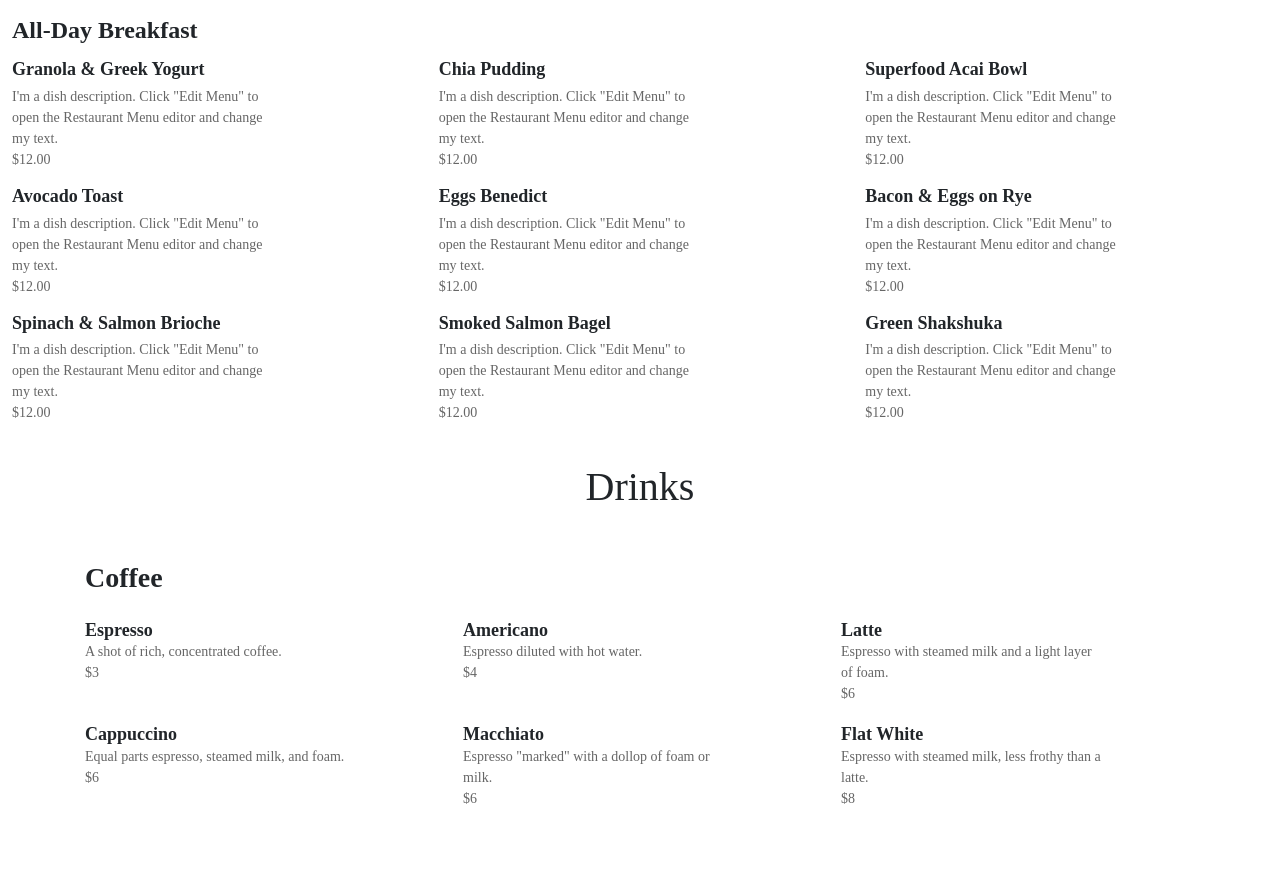
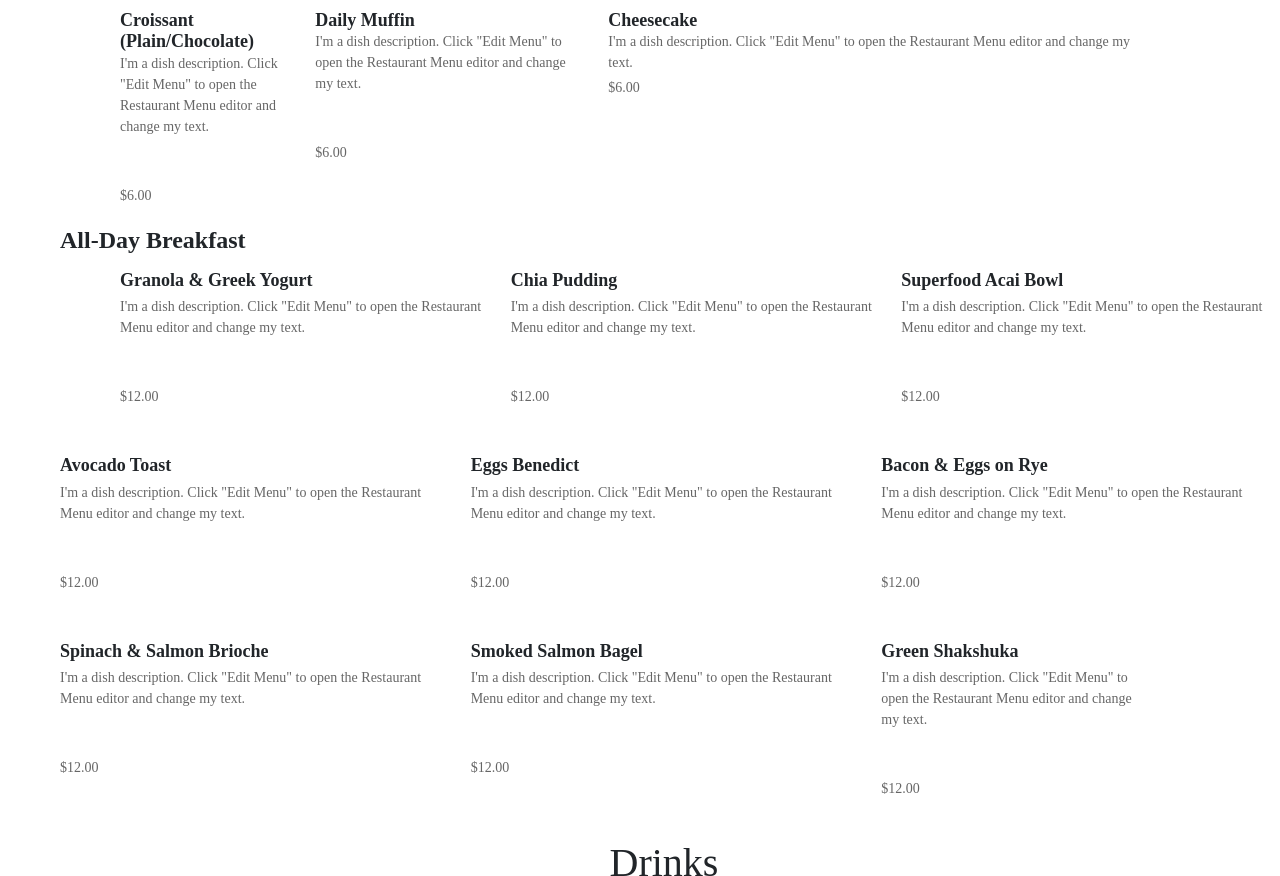
Before and after one commit to HazemAlMili/Task-3, a plain HTML site: page menu.html in a window 1280 px wide. Shown: the part 686-1562 px from the top of the page. Drawn offline with nearby package versions, Linux system fonts and the light colour scheme; a web font is replaced by a local one.

Commit message:
editing and compleating

```diff
--- a/css/style.css
+++ b/css/style.css
@@ -126,76 +126,95 @@
 }
 
 /* End Navbar */
-HEAD
 /* start menu */
-.landing{
-background-color: #f4efe3;
+.menu .landing {
+    background-color: rgb(251 242 232);
 }
-.menu-section {
-    margin-top: 50px; }
+.menu .landing h1 {
+    font-size: 70px;
+}
+
+.menu .landing p {
+    font-size: 20px;
+}
+.menu .menu-section {
+    margin-top: 50px;
+}
+
+.menu .category-title {
+    font-weight: bold;
+    font-size: 24px;
+    margin-bottom: 15px;
+}
+
+.menu .menu-item {
+    margin-bottom: 20px;
+}
+
+.menu.nav-tabs .nav-link {
+    color: #000;
+}
+
+.menu .nav-tabs .nav-link.active {
+    font-weight: bold;
+    border-bottom: 2px solid black;
+}
+
+.menu .menu-container {
+    max-width: 900px;
+    margin: auto;
+    padding: 30px;
+}
+
+.menu .menu-item {
+    margin-bottom: 20px;
+}
+
+.menu h2 {
+    text-align: left;
+    font-size: 28px;
+    font-weight: bold;
+    margin-bottom: 25px;
+}
+
+.menu h5 {
+    font-size: 18px;
+    font-weight: bold;
+    margin-bottom: 5px;
+    text-align: left;
+}
+
+.menu p {
+    font-size: 14px;
+    color: #666;
+    margin: 0;
+}
+
+.menu .price {
+    font-weight: bold;
+    color: #000;
+    margin-top: 5px;
+}
+
+.menu .menu-section {
+    margin-bottom: 40px;
+}
+
+.menu .menu-item h5 {
+    margin-bottom: 0;
+    font-weight: bold;
+}
+
+.menu .menu-item p {
+    color: #666;
+}
+
+/* end menu */
 
 /* Start contact */
 .contact .landing {
     background-color: rgb(251 242 232);
 }
-.category-title {
-    font-weight: bold;
-    font-size: 24px;
-    margin-bottom: 15px;
-}
-.menu-item {
-    margin-bottom: 20px;
-}
-.nav-tabs .nav-link {
-    color: #000;
-}
-.nav-tabs .nav-link.active {
-    font-weight: bold;
-    border-bottom: 2px solid black;
-}
-.menu-container {
-    max-width: 900px;
-    margin: auto;
-    padding: 30px;
-}
-.menu-item {
-    margin-bottom: 20px;
-}
-h2 {
-    text-align: left;
-    font-size: 28px;
-    font-weight: bold;
-    margin-bottom: 25px;
-}
-h5 {
-    font-size: 18px;
-    font-weight: bold;
-    margin-bottom: 5px;
-    text-align: left;
-}
-p {
-    font-size: 14px;
-    color: #666;
-    margin: 0;
-}
-.price {
-    font-weight: bold;
-    color: #000;
-    margin-top: 5px;
-}
-.menu-section {
-    margin-bottom: 40px;
-}
-.menu-item h5 {
-    margin-bottom: 0;
-    font-weight: bold;
-}
-.menu-item p {
-    color: #666;
-}
-
-
-/* end menu */
 
 .contact .address,
 .contact .phone {
--- a/menu.html
+++ b/menu.html
@@ -34,13 +34,13 @@
             <div class="collapse navbar-collapse " id="navbarNav">
                 <ul class="navbar-nav  ms-auto me-4 mb-2 mb-lg-0 mt-1">
                     <li class="nav-item">
-                        <a class="nav-link active" aria-current="page" href="#">Home</a>
+                        <a class="nav-link active" aria-current="page" href="home.html">Home</a>
                     </li>
                     <li class="nav-item">
                         <a class="nav-link" href="#">This Is Us</a>
                     </li>
                     <li class="nav-item">
-                        <a class="nav-link" href="#">Our Menu</a>
+                        <a class="nav-link" href="menu.html">Our Menu</a>
                     </li>
                     <li class="nav-item">
                         <a class="nav-link" href="order.html">Order Online</a>
@@ -60,12 +60,14 @@
     </nav>
     <!-- End Navbar -->
     <div class="menu">
-    <div class="landing text-center pt-5 pb-5"> </div>
+        <div class="landing text-center pt-5 pb-5">
             <h1 class="fw-bold">Our Menu</h1>
             <p>I'm a paragraph. Click here to add your own text and edit me.
-            <br> Let your users get to know you.</p>
-<div class="container-fluid" >
-    <ul class="nav nav-tabs mt-4" style="width: fit-content; margin-left:auto;margin-right: 150px;">
+                <br> Let your users get to know you.
+            </p>
+        </div>
+        <div class="container-fluid">
+            <ul class="nav nav-tabs mt-4 ms-5 me-5 border-0">
                 <li class="nav-item">
                     <a class="nav-link active" data-bs-toggle="tab" href="#all-day">All Day Every Day</a>
                 </li>
@@ -73,96 +75,114 @@
                     <a class="nav-link" data-bs-toggle="tab" href="#drinks">Drinks</a>
                 </li>
             </ul>
-    <div class="tab-content mt-4"></div>
+            <div class="tab-content mt-4 ms-5">
                 <div class="tab-pane fade show active" id="all-day">
-            <h2 class="mt-4 text-center">All Day Every Day</h2>
+                    <h1 class="mt-5 text-center">All Day Every Day</h1>
                     <div class="menu-section">
-                <h3 class="category-title">Bakery</h3>
-                <div class="row">
-                    <div class="col-md-6 col-lg-3">
+                        <h1 class="mb-4">Bakery</h1>
+                        <div class="row ms-5">
+                            <div class="col-md-6 col-lg-2">
                                 <div class="menu-item">
                                     <h5>Croissant (Plain/Chocolate)</h5>
-                            <p class="text-muted">I'm a dish description. Click "Edit Menu" to<br> open the Restaurant Menu editor and  change <br>my text.</p>
+                                    <p class="mb-5 ">I'm a dish description. Click "Edit Menu" to open the
+                                        Restaurant Menu editor and change my text.</p>
                                     <p>$6.00</p>
                                 </div>
                             </div>
                             <div class="col-md-6 col-lg-3">
                                 <div class="menu-item">
                                     <h5>Daily Muffin</h5>
-                            <p class="text-muted">I'm a dish description. Click "Edit Menu" to<br> open the Restaurant Menu editor and  change<br> my text.</p>
-                            <p>$6.00</p>
-                        </div>
-                    </div><div class="col-md-6">
-                        <div class="menu-item">
-                            <h5>Cheesecake</h5>
-                            <p class="text-muted">I'm a dish description. Click "Edit Menu" to<br> open the Restaurant Menu editor and change<br> my text.</p>
+                                    <p class="mb-5">I'm a dish description. Click "Edit Menu" to open the
+                                        Restaurant Menu editor and change my text.</p>
                                     <p>$6.00</p>
                                 </div>
                             </div>
-    <h6 class="category-title" >All-Day Breakfast</h6>
+                            <div class="col-md-6">
+                                <div class="menu-item">
+                                    <h5>Cheesecake</h5>
+                                    <p class="mb-1 pe-3">I'm a dish description. Click "Edit Menu" to open the
+                                        Restaurant Menu editor and change my text.</p>
+                                    <p>$6.00</p>
                                 </div>
-                <div class="row">
+                            </div>
+                        </div>
+                        <h6 class="category-title">All-Day Breakfast</h6>
+                        <div class="row ms-5 mb-5">
                             <div class="col-md-4">
                                 <h5>Granola & Greek Yogurt</h5>
-                        <p>I'm a dish description. Click "Edit Menu" to<br> open the Restaurant Menu editor and  change<br> my text.</p>
+                                <p class="mb-5">I'm a dish description. Click "Edit Menu" to open the Restaurant Menu
+                                    editor and
+                                    change my text.</p>
                                 <p>$12.00</p>
                             </div>
                             <div class="col-md-4">
                                 <h5>Chia Pudding</h5>
-                        <p>I'm a dish description. Click "Edit Menu" to<br> open the Restaurant Menu editor and change<br> my text.</p>
+                                <p class="mb-5">I'm a dish description. Click "Edit Menu" to open the Restaurant Menu
+                                    editor and
+                                    change my text.</p>
                                 <p>$12.00</p>
                             </div>
                             <div class="col-md-4">
                                 <h5>Superfood Acai Bowl</h5>
-                        <p>I'm a dish description. Click "Edit Menu" to<br> open the Restaurant Menu editor and change<br> my text.</p>
+                                <p class="mb-5"> I'm a dish description. Click "Edit Menu" to open the Restaurant Menu
+                                    editor and
+                                    change my text.</p>
                                 <p>$12.00</p>
                             </div>
                         </div>
-
-                <div class="row mt-3">
-                    <div class="col-md-4">
+                        <div class="row mt-3 mb-5 ">
+                            <div class="col-md-4 ">
                                 <h5>Avocado Toast</h5>
-                        <p>I'm a dish description. Click "Edit Menu" to<br> open the Restaurant Menu editor and change <br>my text.</p>
+                                <p class="mb-5">I'm a dish description. Click "Edit Menu" to open the Restaurant Menu
+                                    editor and
+                                    change my text.</p>
                                 <p>$12.00</p>
                             </div>
-                    <div class="col-md-4">
+                            <div class="col-md-4 ms-">
                                 <h5>Eggs Benedict</h5>
-                        <p>I'm a dish description. Click "Edit Menu" to<br> open the Restaurant Menu editor and  change<br> my text.</p>
+                                <p class="mb-5">I'm a dish description. Click "Edit Menu" to open the Restaurant Menu
+                                    editor and
+                                    change my text.</p>
                                 <p>$12.00</p>
                             </div>
                             <div class="col-md-4">
                                 <h5>Bacon & Eggs on Rye</h5>
-                        <p>I'm a dish description. Click "Edit Menu" to<br> open the Restaurant Menu editor and change <br>my text.</p>
+                                <p class="mb-5">I'm a dish description. Click "Edit Menu" to open the Restaurant Menu
+                                    editor and
+                                    change my text.</p>
                                 <p>$12.00</p>
                             </div>
                         </div>
-
                         <div class="row mt-3">
                             <div class="col-md-4">
                                 <h5>Spinach & Salmon Brioche</h5>
-                        <p>I'm a dish description. Click "Edit Menu" to <br>open the Restaurant Menu editor and change<br> my text.</p>
+                                <p class="mb-5">I'm a dish description. Click "Edit Menu" to open the Restaurant Menu
+                                    editor and
+                                    change my text.</p>
                                 <p>$12.00</p>
                             </div>
                             <div class="col-md-4">
                                 <h5>Smoked Salmon Bagel</h5>
-                        <p>I'm a dish description. Click "Edit Menu" to <br>open the Restaurant Menu editor and change<br> my text.</p>
+                                <p class="mb-5">I'm a dish description. Click "Edit Menu" to open the Restaurant Menu
+                                    editor and
+                                    change my text.</p>
                                 <p>$12.00</p>
                             </div>
                             <div class="col-md-4">
                                 <h5>Green Shakshuka</h5>
-                        <p>I'm a dish description. Click "Edit Menu" to <br>open the Restaurant Menu editor and change<br> my text.</p>
+                                <p class="mb-5">I'm a dish description. Click "Edit Menu" to <br>open the Restaurant
+                                    Menu editor and
+                                    change<br> my text.</p>
                                 <p>$12.00</p>
                             </div>
                         </div>
                     </div>
-
-            <div class="tab-content mt-4"></div>
+                    <div class="tab-content mt-4">
                         <div class="tab-pane fade show active" id="Drinks">
                             <h1 class="mt-4 text-center">Drinks</h1>
-            <div class="container">
                             <div class="menu-section">
                                 <h2 class="fw-bold">Coffee</h2>
-                    <div class="row">
+                                <div class="row ms-5">
                                     <div class="col-md-4 menu-item">
                                         <h5>Espresso</h5>
                                         <p>A shot of rich, concentrated coffee.</p>
@@ -175,7 +195,7 @@
                                     </div>
                                     <div class="col-md-4 menu-item">
                                         <h5>Latte</h5>
-                            <p>Espresso with steamed milk and a light layer<br> of foam.</p>
+                                        <p>Espresso with steamed milk and a light layer of foam.</p>
                                         <p>$6</p>
                                     </div>
                                     <div class="col-md-4 menu-item">
@@ -185,30 +205,30 @@
                                     </div>
                                     <div class="col-md-4 menu-item">
                                         <h5>Macchiato</h5>
-                            <p>Espresso "marked" with a dollop of foam or <br> milk.</p>
+                                        <p>Espresso "marked" with a dollop of foam or milk.</p>
                                         <p>$6</p>
                                     </div>
                                     <div class="col-md-4 menu-item">
                                         <h5>Flat White</h5>
-                            <p>Espresso with steamed milk, less frothy than a<br> latte.</p>
+                                        <p>Espresso with steamed milk, less frothy than a latte.</p>
                                         <p>$8</p>
                                     </div>
                                 </div>
-                </div><div class="menu-section">
+                            </div>
                             <h2 class="fw-bold">Specialty Drinks</h2>
                             <div class="row">
                                 <div class="col-md-4 menu-item">
-                        <h5>Chai Latte</h5>
+                                    <h3>Chai Latte</h3>
                                     <p>Spiced tea mixed with steamed milk.</p>
                                     <p>$12</p>
                                 </div>
                                 <div class="col-md-4 menu-item">
-                        <h5>Matcha Latte</h5>
+                                    <h3>Matcha Latte</h3>
                                     <p>Finely ground green tea powder mixed with<br> milk.</p>
                                     <p>$12</p>
                                 </div>
                                 <div class="col-md-4 menu-item">
-                        <h5>Golden Latte</h5>
+                                    <h3>Golden Latte</h3>
                                     <p>A blend of turmeric, spices, and steamed milk.</p>
                                     <p>$14</p>
                                 </div>
@@ -219,11 +239,6 @@
             </div>
         </div>
     </div>
-
-
-
-
-
 
     <!-- Start Footer -->
     <div class="footer pt-5 pb-5 text-center">
@@ -239,7 +254,8 @@
                                 aria-describedby="emailHelp">
                             <div class="mt-4 d-flex align-items-center">
                                 <input class="form-check-input me-2" type="checkbox" value="" id="flexCheckDefault">
-                                <label class="form-check-label text-light" for="flexCheckDefault">Yes, subscribe me to
+                                <label class="form-check-label text-light" for="flexCheckDefault">Yes, subscribe me
+                                    to
                                     your
                                     newsletter</label>
                                 <button type="button" class="btn btn-outline-light mt-3 w-50 p-2 ms-3">Join</button>
```
Lines whose indentation alone changed are shown as unchanged.
